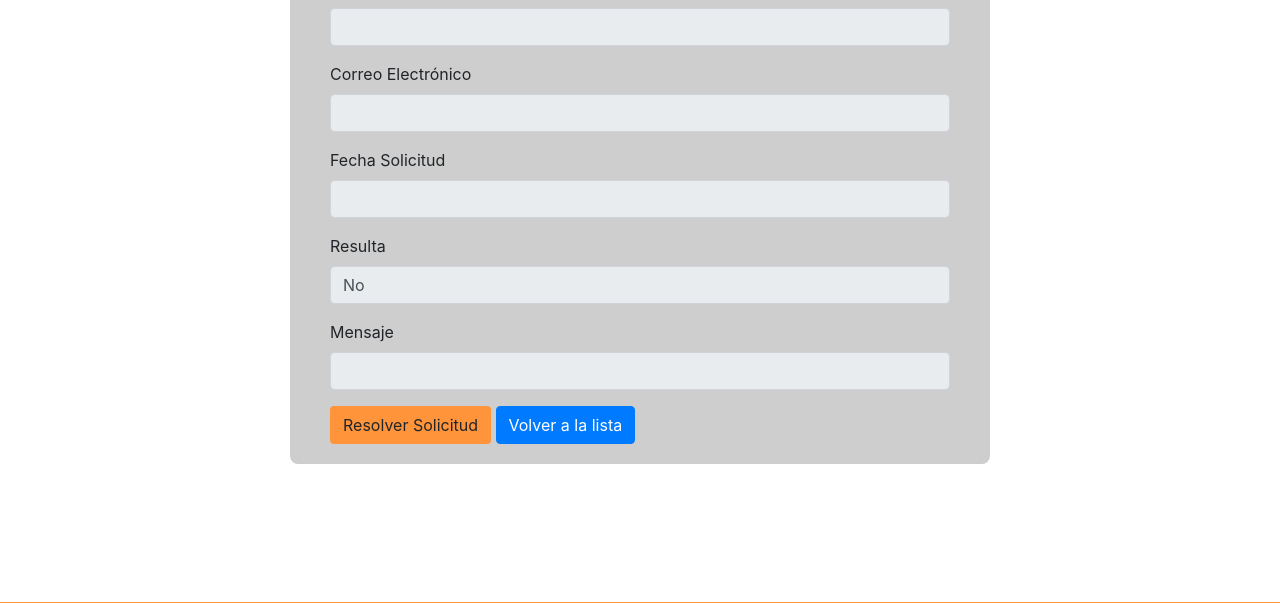
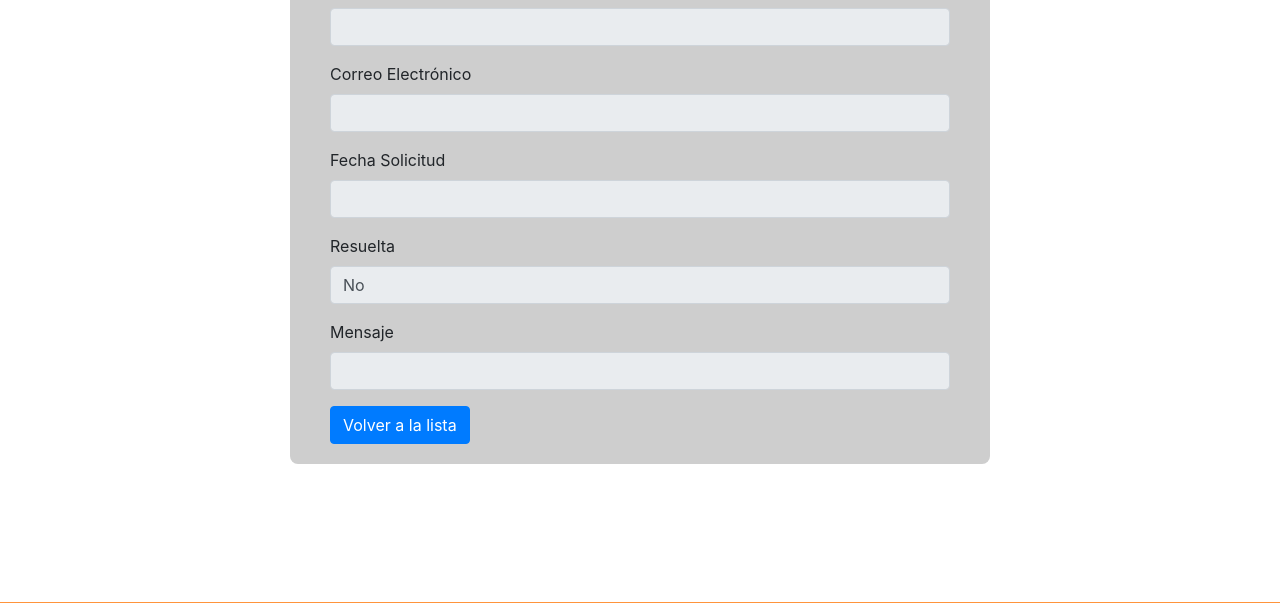
Before and after one commit to magmbm/Prueba_03, a Django app: page /tienda/prueba in a window 1280 px wide. Shown: the part 905-1508 px from the top of the page. Run offline with Django 5.2, Linux system fonts and the light colour scheme.

Commit message:
Error de Crud de contacto arreglado

```diff
--- a/tienda/models.py
+++ b/tienda/models.py
@@ -56,6 +56,7 @@
     return self.precio
 
 class Contact(models.Model):
+    id= models.AutoField(primary_key= True)
     f_cliente= models.ForeignKey(Cliente, db_column= 'cliente_FK', on_delete= models.CASCADE, null= True)
     asunto= models.CharField(max_length= 50)
     mensaje= models.CharField(max_length= 500)
--- a/tienda/templates/tienda/base.html
+++ b/tienda/templates/tienda/base.html
@@ -59,8 +59,8 @@
                 <a class="nav-link dropdown-toggle" data-toggle="dropdown" aria-haspopup="true" aria-expanded="false">
                     Mantenedores</a>
                 <div class="dropdown-menu" aria-labelledby="navbarDropdownMenuLink">
-                    <a class="dropdown-item" href="{% url 'crud_c' %}">Solicitudes de Contácto</a>
-                    <a class="dropdown-item" href="{% url 'crud_b' %}">Boletas/Pedidos</a>
+                    <a class="dropdown-item" href="{% url 'crud_contact' %}">Solicitudes de Contácto</a>
+                    <a class="dropdown-item" href="{% url 'crud_pedido' %}">Boletas/Pedidos</a>
                 </div>
             </li>
           {% endif%}
--- a/tienda/templates/tienda/contact_det.html
+++ b/tienda/templates/tienda/contact_det.html
@@ -12,8 +12,8 @@
         </div>
         <h3 class="my-3">Solicitud Nro {{solicitud.id}}</h3>
         <div class="form-group">
-            {% if no_cli %}
-                <input disabled class="form-control" type="text" value={{no_cli}}>
+            {% if cli %}
+                <p>No es Cliente Registrado<p/>
             {% else %}
                 <h3 class="subtitulo-form">Cliente</h3>
                 <div class="form-group">
@@ -48,19 +48,19 @@
             <input disabled type="text" class="form-control" value="{{solicitud.fecha_emision}}" name="fecha">
         </div>
         <div class="form-group">
-            <label for="resuelto">Resulta</label>
-            <input disabled type="text" class="form-control" value="{{res}}" name="resuelto" id="resuelto">
+            <label for="resuelto">Resuelta</label>
+            <input disabled type="text" class="form-control" value={% if solicitud.resuelta %} "Si" {% else %} "No" {% endif %} name="resuelto" id="resuelto">
         </div>
         <div class="form-group">
             <label for="mensaje">Mensaje</label>
             <input disabled type="text" class="form-control" value="{{solicitud.mensaje}}" name="mensaje" >
         </div>
-        {% if res == 'No' %}
+        {% if solicitud.resuelta != None %}
         <button class="btn btn-crud" type="button" data-toggle="collapse" data-target="#collapseExample" aria-expanded="false" aria-controls="collapseExample">
             Resolver Solicitud
           </button>
         {% endif %}
-        <a href="{% url 'crud_c' %}"><button class="btn btn-primary">Volver a la lista</button></a>
+        <a href="{% url 'crud_contact' %}"><button class="btn btn-primary">Volver a la lista</button></a>
         <form method="post">
             {% csrf_token %}
             <div class="my-3 collapse" id="collapseExample">
--- a/tienda/urls.py
+++ b/tienda/urls.py
@@ -17,8 +17,8 @@
     path("registro", views.registro, name="registro"),
     path("prueba", views.prueba, name="prueba"),
     path("contactar", views.contactar, name="contactar"),
-    path("crud_c", views.crud_contact, name="crud_c"),
-    path("crud_b", views.crud_boleta, name="crud_b"),
+    path("crud_contact", views.crud_contact, name="crud_contact"),
+    path("crud_pedido", views.crud_pedido, name="crud_pedido"),
     path("contact_details", views.contact_details, name="contact_details"),
     path("pedido_details", views.pedido_details, name="pedido_details"),
     path("change_pass", views.change_pass, name="change_pass"),
--- a/tienda/views.py
+++ b/tienda/views.py
@@ -131,56 +131,41 @@
 def crud_contact(request):
     if request.method== "POST":
         id_c= request.POST["boton_id"]
-        request.session["id_c"]= id_c
+        request.session["id"]= id_c
         solicitud= Contact.objects.get(id= id_c)
-        resuelta= solicitud.resuelta
-        if resuelta:
-            res= "Si"
-        else:
-            res= "No"
-        try:
-            cliente= solicitud.f_cliente
-            context={"cliente": cliente,
-                     "solicitud": solicitud,
-                     "res": res}
-
-            request.method= None
-            return contact_details(request, context)
-        except:
-            context={"solicitud": solicitud,
-                     "no_cli": "Cliente no Registrado",
-                     "res": res}
-            request.method= None
-            return contact_details(request, context)
-    else :
+        return redirect('contact_details')
+    else:
         contactos= Contact.objects.all()
         context={"contact": contactos}
+
         return render(request, "tienda/crud_contact.html", context)
 
-def contact_details(request, contexto):
+def contact_details(request ):
     if request.method== "POST":
-        try:
-
-            id_c= request.POST["boton_id"]
-            respuesta= request.POST["respuesta"]
-            if respuesta== "" | respuesta is None:
-                contexto["mensaje"]= "Arriba"
-                return render(request, "tienda/contact_det.html", contexto)
-            else:
-                solicitud= Contact.objects.get(id= contexto.get("solicitud").get("id"))
-                solicitud.respuesta= respuesta
-                solicitud.resuelta= True
-                solicitud.save()
-                return redirect('crud_contact')
-        except:
-            contexto["mensaje"]= "Por aquí va la ruta"
-            return render(request, "tienda/contact_det.html", contexto)
+        respuesta= request.POST["respuesta"]
+        id_c= request.session["id"]
+        solicitud= Contact.objects.get(id= id_c)
+        solicitud.respuesta= respuesta
+        solicitud.resuelta= True
+        solicitud.save()
+        return redirect('crud_contact')
     else:
-        return render(request, "tienda/contact_det.html", contexto)
+        id_c= request.session["id"]
+        solicitud= Contact.objects.get(id= id_c)
+        if solicitud.f_cliente== None:
+            cli= True
+            cliente= None
+        else:
+            cli= False
+            cliente= solicitud.f_cliente
+        context= {"solicitud": solicitud,
+                  "cli": cli,
+                  "cliente": cliente}
+        return render(request, "tienda/contact_det.html", context)
 
 
 
-def crud_boleta(request):
+def crud_pedido(request):
     if request.method== "POST":
         id_p= request.POST.get("id_boton")
         pedido= Pedido.objects.get(id= id_p)
```
Also changed, not shown: tienda/static/JS/perfil.js (added, +9 -0 lines), db.sqlite3, tienda/migrations/0015_game_cantidad.py (added), tienda/migrations/0016_game_valoracion.py (added), tienda/migrations/0017_alter_contact_id.py (added), tienda/static/img/lupa.png (added), tienda/templates/tienda/change_pass.html (added), 1 other file.
